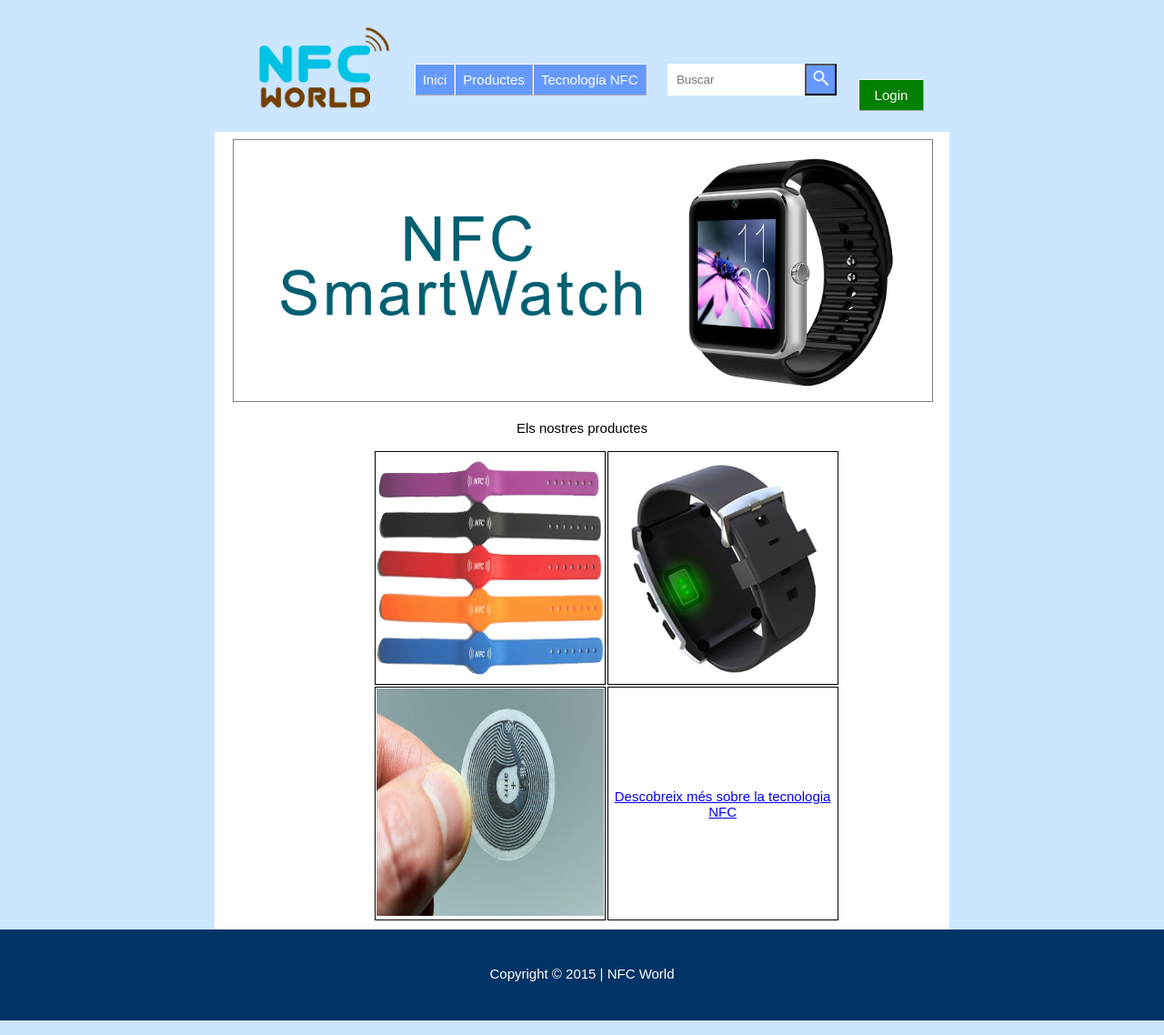
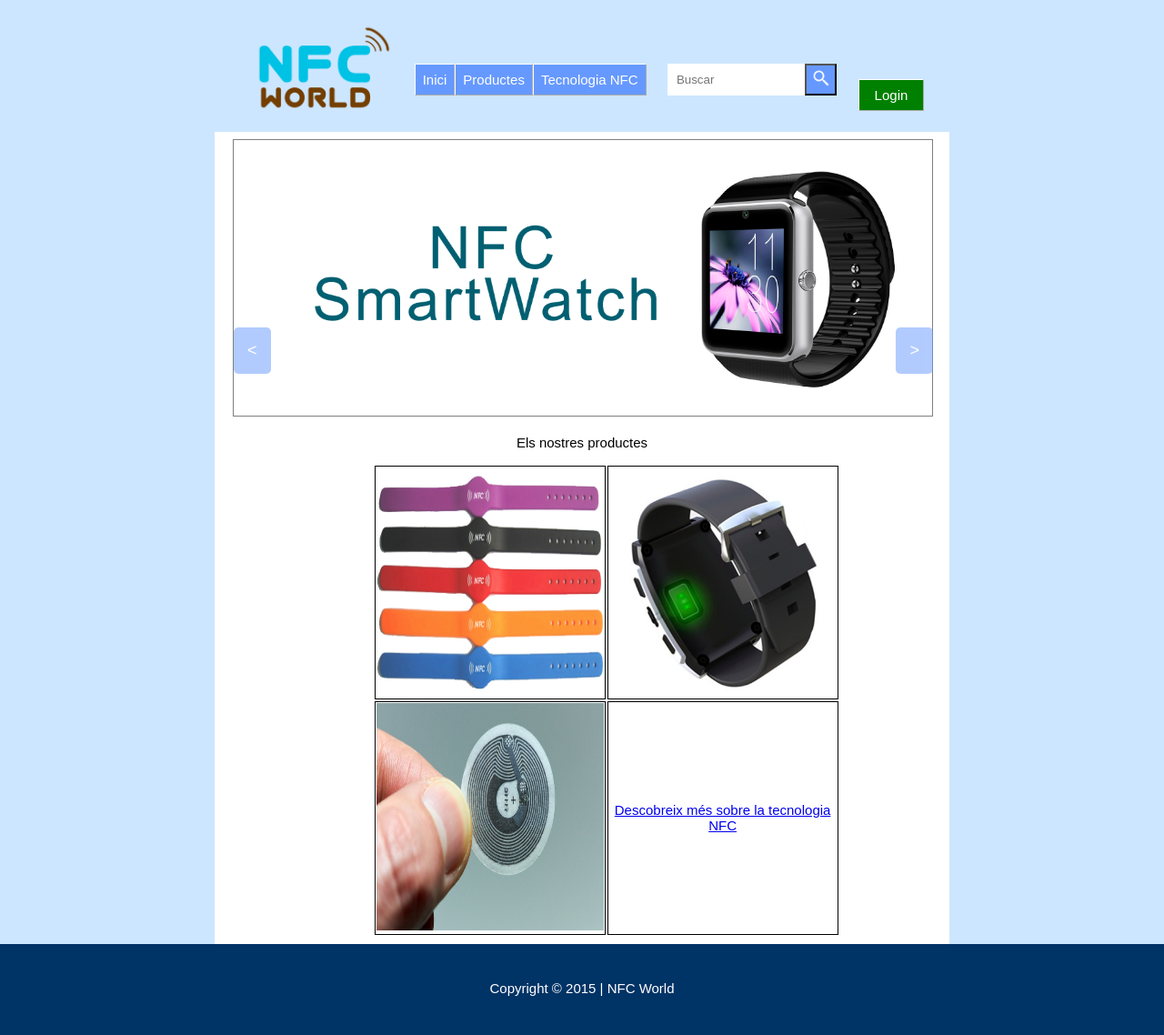
Before and after one commit to jaumecolom/Ecommerce, a PHP site: page / in a window 1280 px wide. Shown: the whole page at 91% size. Run offline with PHP 8.4, Linux system fonts and the light colour scheme; style sheets or scripts are compiled from the project's sources.

Commit message:
Slider amb fletxes
- El slider conté fletxes cap als costats que permeten desplaçar-se.

```diff
--- a/ecommerce/index.html
+++ b/ecommerce/index.html
@@ -30,7 +30,11 @@
 <section id="container">
 
 	<div id="home_banner">
-		<img id="image_banner_1" src="resources/img/banner1.png" width="100%" alt="" title="NFC" />
+		<a id="slider_left" onclick="sliderLeft()"><</a>
+		<a id="slider_right" onclick="sliderRight()">></a>
+		<ul id="slider">
+			<li><img id="image_banner_1" src="resources/img/banner1.png" width="100%" alt="" title="NFC" /></li>
+		</ul>
 	</div>
 
 	<div id="products_grid">
--- a/ecommerce/resources/css/style.css
+++ b/ecommerce/resources/css/style.css
@@ -5,8 +5,6 @@
 	font-weight: 300;
 	font-size: 15px;
 }
-
-
 
 #container{
 	text-align: justify;
@@ -299,3 +297,54 @@
 #LoginButton:hover{
 	background-color: #99CCFF;
 }
+
+#home_banner{
+	display: block;
+}
+
+#slider{
+	list-style: none;
+	position: relative;
+}
+
+#slider ul {
+  position: relative;
+  margin: 0;
+  padding: 0;
+  list-style: none;
+}
+
+#slider ul li {
+  position: relative;
+  display: block;
+  float: left;
+  margin: 0;
+  padding: 0;
+  text-align: center;
+  line-height: 300px;
+}
+
+#slider_left, #slider_right{
+	position: absolute;
+	display: block;
+	z-index: 9999;
+	top: 45%;
+	background-color: #6699FF;
+	padding: 15px;
+	text-decoration: none;
+	color: white;
+	border-radius: 5px;
+	font-size: 18px;
+	z-index: 999;
+	opacity: 0.5;
+	cursor: pointer;
+}
+
+#slider_left:hover, #slider_right:hover{
+	opacity: 1;
+	-webkit-transition: all 0.5s ease;
+}
+
+#slider_right{
+	right: 19.85%;
+}
```
Also changed, not shown: ecommerce/resources/js/scripts.js (+42 -0 lines).
